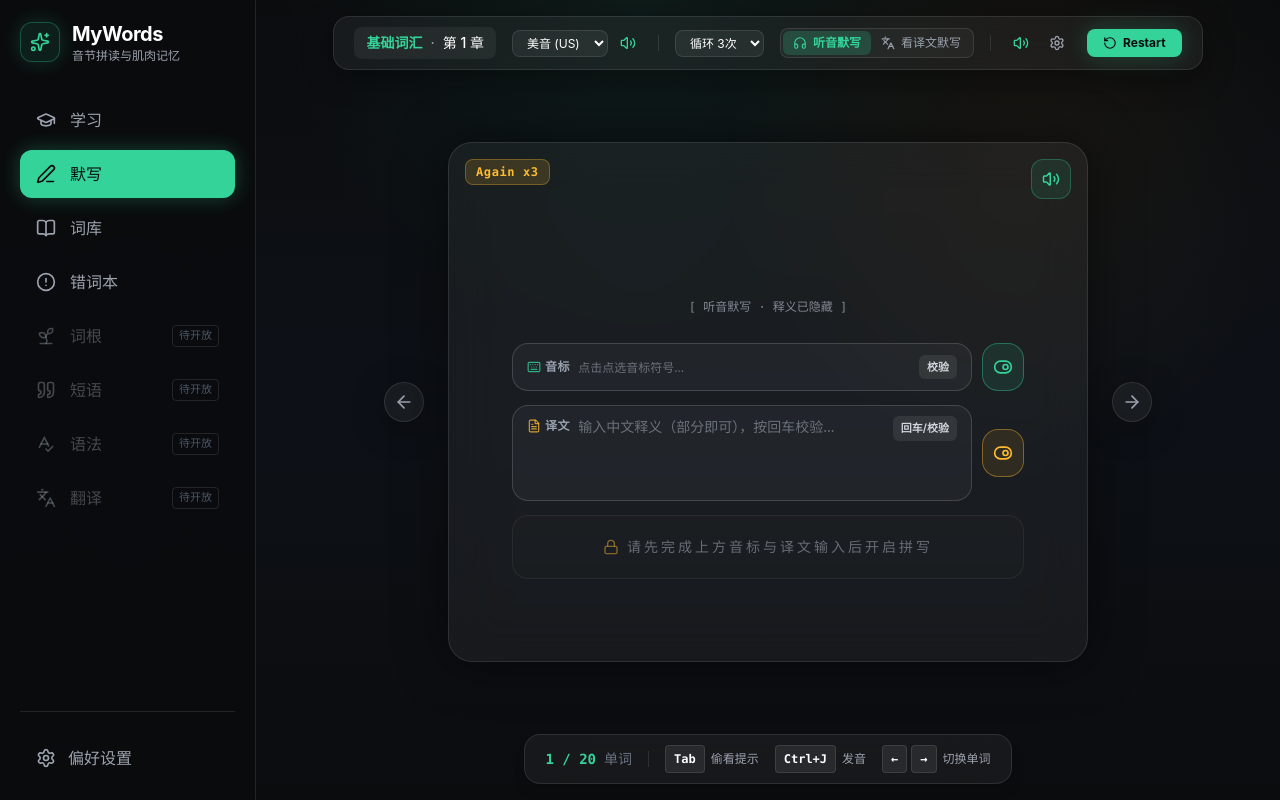
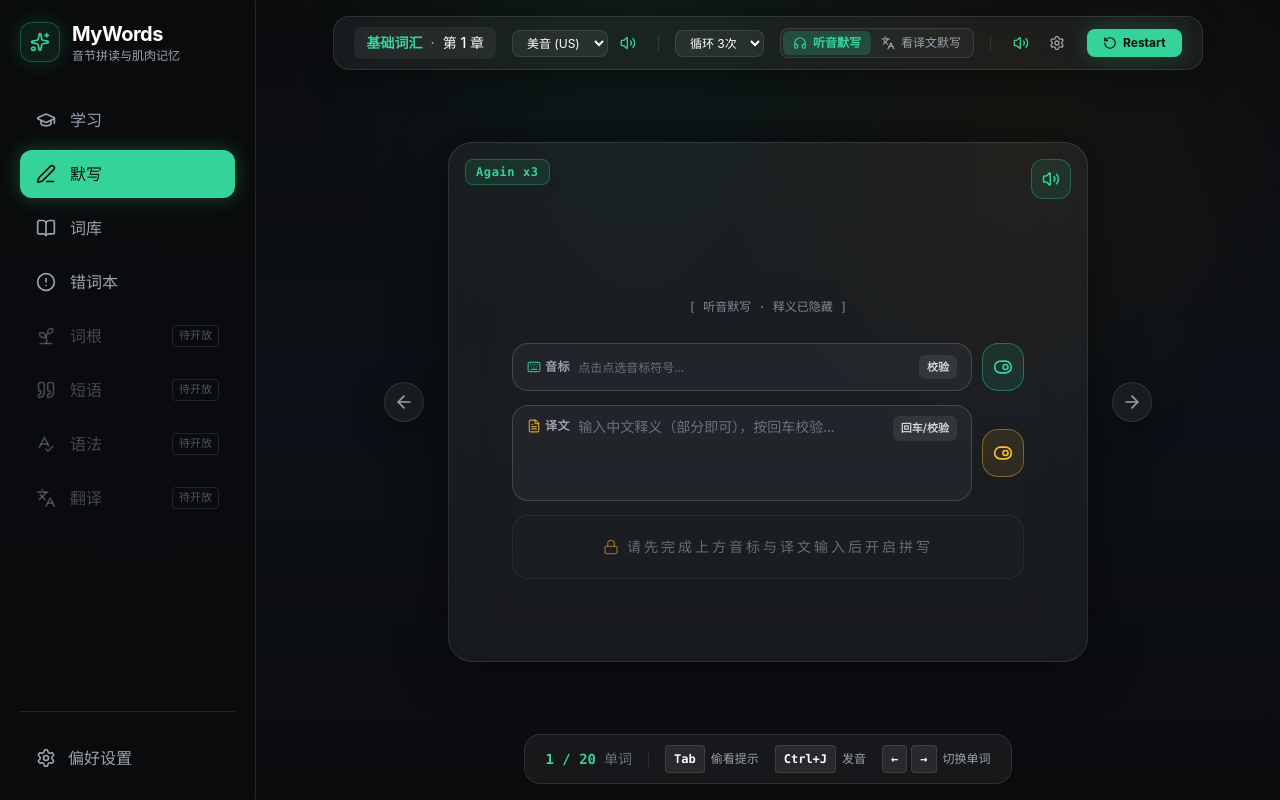
Before and after one commit to easybuild-jack/mywords, a Next.js app: page /dictation in a window 1280 px wide. Built offline with nearby package versions, Linux system fonts and the light colour scheme; no server answers.

Commit message:
feat: add WordCardShell component for displaying typing practice words

```diff
--- a/src/components/typing/WordCardShell.tsx
+++ b/src/components/typing/WordCardShell.tsx
@@ -34,8 +34,10 @@ export function WordCardShell({
         <Volume2 className="size-4.5" />
       </button>
 
+      {/* 剩余遍数角标跟右上角发音按钮共用一套主色描边：两者都是卡片上的附属控件，
+          用同一套配色能和正文里的琥珀（字母组合）、珊瑚红（当前词根）区分开 */}
       {remainingLoops > 1 && (
-        <span className="absolute top-4 left-4 text-xs font-mono px-2.5 py-1 rounded-lg bg-accent/15 text-accent border border-accent/30 z-10 font-bold tracking-wider">
+        <span className="absolute top-4 left-4 text-xs font-mono px-2.5 py-1 rounded-lg bg-primary/10 text-primary border border-primary/30 z-10 font-bold tracking-wider">
           Again x{remainingLoops}
         </span>
       )}
```
